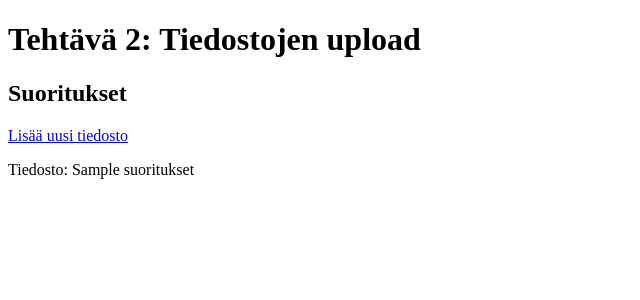
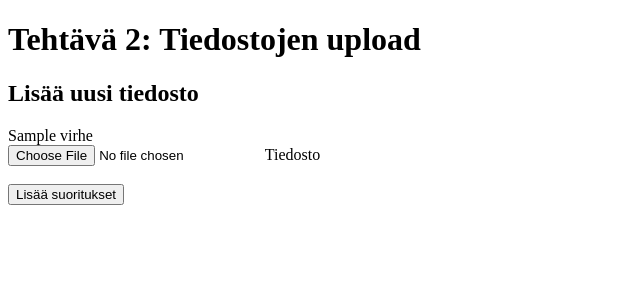
Before and after one commit to ekako020-xamk/katri_remoterepo, a Node server app: template views/index.ejs in a window 1280 px wide. Shown: the top 300 px of the page, without its empty margins (0-640 px from the left). Run offline with Node 20, Linux system fonts and the light colour scheme; the template is opened without the code that fills it: most values are stand-ins (such as "Sample title", 1, 10 or a date in 2020).

Commit message:
korjattu post upload

```diff
--- a/index.ts
+++ b/index.ts
@@ -73,16 +73,16 @@ app.post("/upload", async (req : express.Request, res : express.Response ) => {
 
 });
 
-app.get("/upload", async (req : express.Request, res : express.Response ) => {
+app.get("/", async (req : express.Request, res : express.Response ) => {
 
-    res.render("upload", {virhe : "", teksti : ""});
+    res.render("index", {virhe : "", teksti : ""});
 
 });
 
 
-app.get("/", async (req : express.Request, res : express.Response ) => {
+app.get("/upload", async (req : express.Request, res : express.Response ) => {
 
-    res.render("index", {suoritukset : await prisma.suoritus.findMany()});
+    res.render("upload", {suoritukset : await prisma.suoritus.findMany()});
 
 });
 
--- a/views/index.ejs
+++ b/views/index.ejs
@@ -1,24 +1,26 @@
 <%- include("includes/header") %>
 
-        <h2>Suoritukset</h2>
+    <h2>Lisää uusi tiedosto</h2>
 
-        <a href="/upload" class="mdl-button mdl-button--raised mdl-button--colored">Lisää uusi tiedosto</a>
+    <% if (Boolean(virhe)) { %>
 
-        <% if (suoritukset.length > 0) {%>
+        <div class="virhe"><%=virhe%></div>
 
-            <% suoritukset.forEach((suoritus) => { %>
+    <% } %>
+
+    <form method="POST" action="/upload" enctype="multipart/form-data">
 
 
 
-                <p>Tiedosto: <%= suoritus %></p>
+        <div class="mdl-textfield">
+            <input class="mdl-textfield__input" type="file" name="tiedosto" id="tiedosto">
+            <label class="mdl-textfield__label" for="tiedosto">Tiedosto</label>
+        </div>
+        <br>
+
+        <button type="submit" class="mdl-button mdl-button--raised mdl-button--colored">Lisää suoritukset</button>
 
 
-            <% }); %>
-
-        <% } else { %>
-
-            Ei tietoja.
-
-        <% } %>
+    </form>
 
 <%- include("includes/footer") %>
```
Also changed, not shown: views/upload.ejs (+10 -6 lines), 1 other file.
